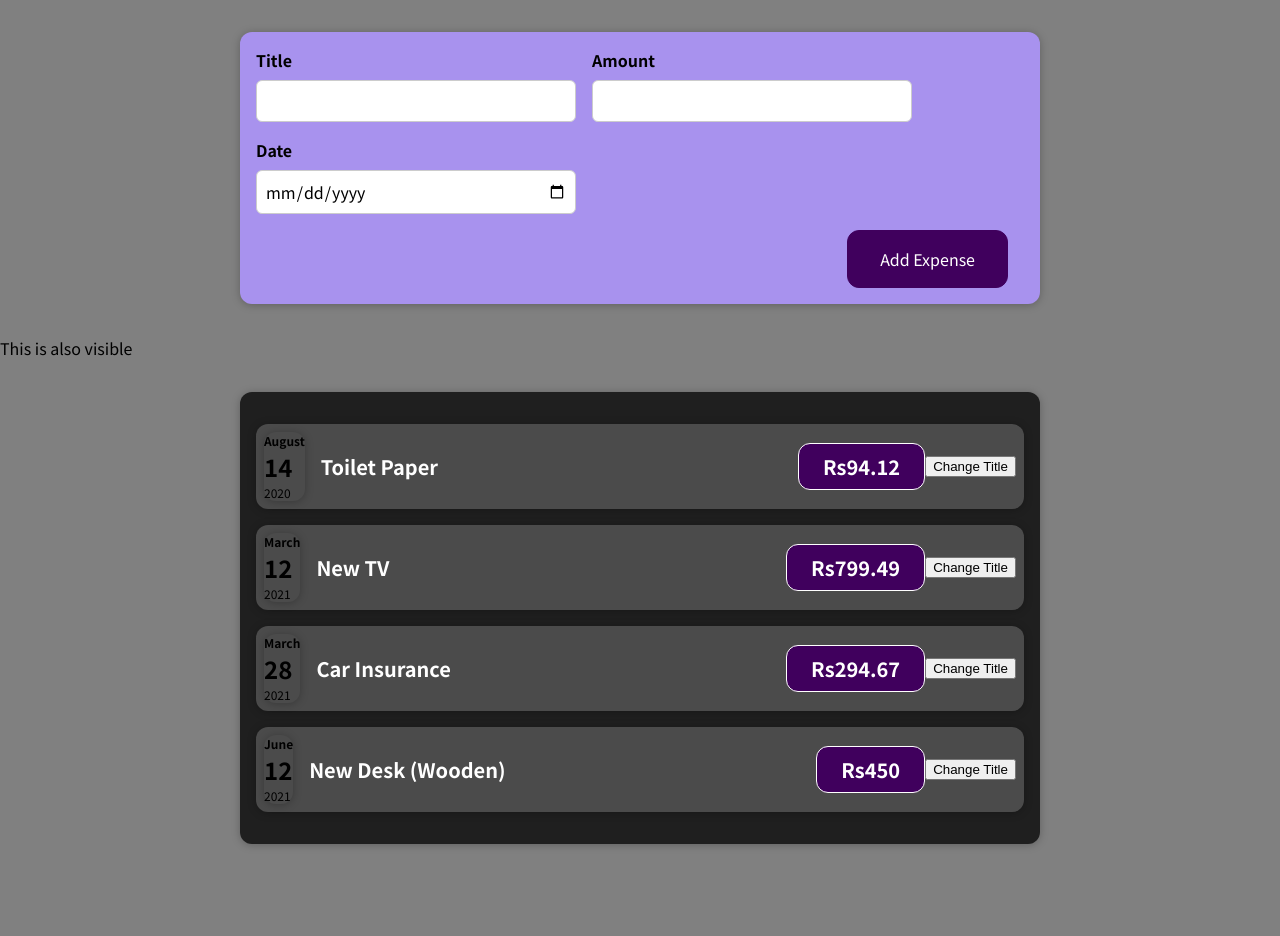
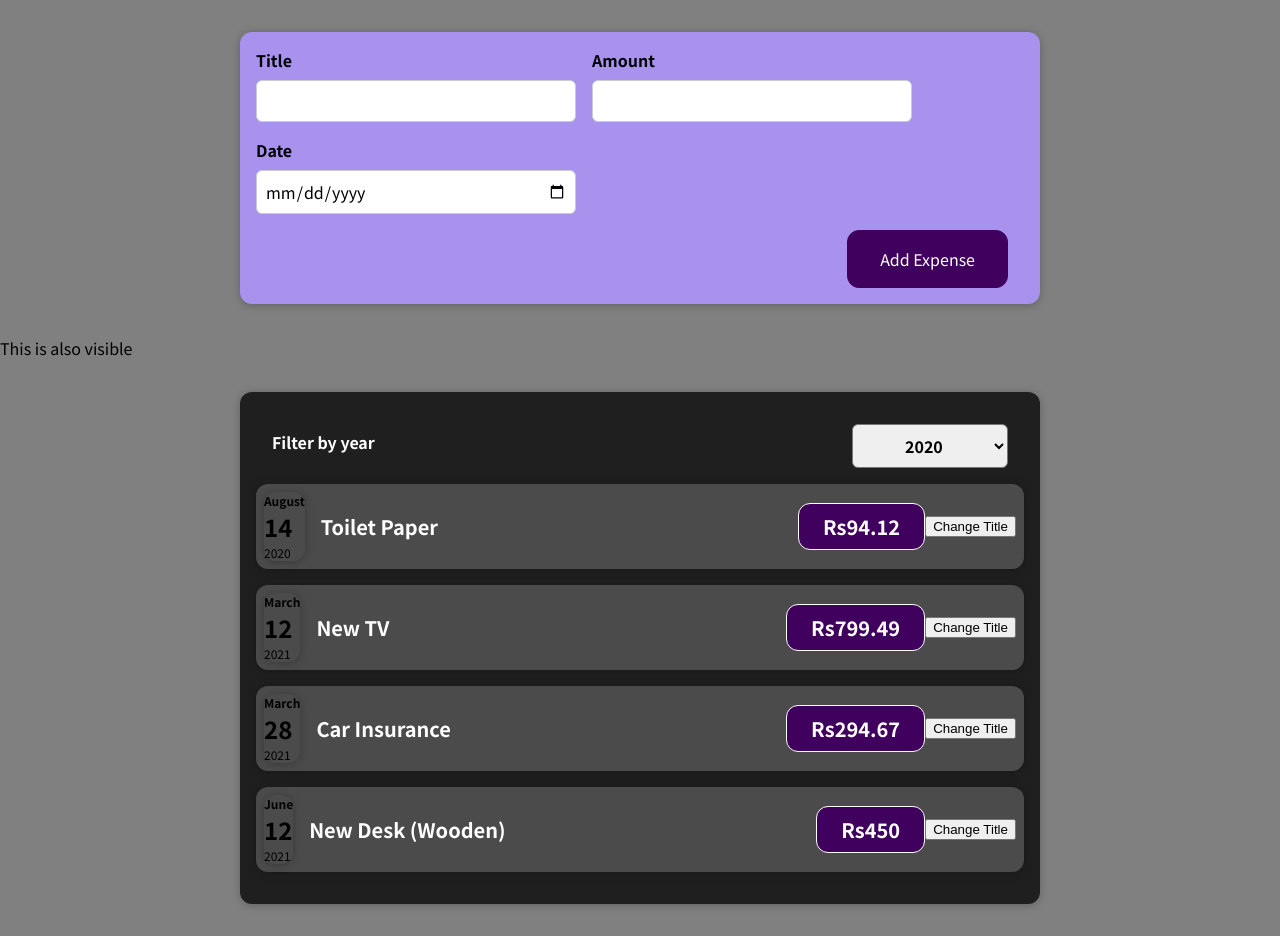
Before and after one commit to arnb-smnta/first_react_app, a React (Create React App) app: page / in a window 1280 px wide. Before the commit the page ends 876 px from the top, so only its background shows below. Built offline with nearby package versions, Linux system fonts and the light colour scheme.

Commit message:
added expense filter year with states

```diff
--- a/src/App.js
+++ b/src/App.js
@@ -22,9 +22,13 @@
       date: new Date(2021, 5, 12),
     },
   ];
+  const addExpenseHandler = (expense) => {
+    console.log("In app.js");
+    console.log(expense);
+  };
   return (
     <div>
-      <NewExpense />
+      <NewExpense onAddExpense={addExpenseHandler} />
       <p>This is also visible</p>
       <Expenses expenses={expenses}></Expenses>
     </div>
--- a/src/components/Expenses/Expenses.js
+++ b/src/components/Expenses/Expenses.js
@@ -1,10 +1,22 @@
+import react, { useState } from "react";
 import Card from "../UI/Card";
 import ExpenseItem from "./ExpenseItem";
+import ExpensesFilter from "./NewExpense/ExpensesFilter";
 import "./Expenses.css";
 
 export default function Expenses(props) {
+  const [filteredYear, setFilteredYear] = useState("2020");
+  const filterChangeHandler = (selectedYear) => {
+    setFilteredYear(selectedYear);
+  };
+
   return (
+    <div>
       <Card className="expenses">
+        <ExpensesFilter
+          selected={filteredYear}
+          onSaveYear={filterChangeHandler}
+        />
         <ExpenseItem
           title={props.expenses[0].title}
           amount={props.expenses[0].amount}
@@ -26,5 +38,6 @@
           date={props.expenses[3].date}
         ></ExpenseItem>
       </Card>
+    </div>
   );
 }
--- a/src/components/Expenses/NewExpense/ExpenseForm.js
+++ b/src/components/Expenses/NewExpense/ExpenseForm.js
@@ -1,28 +1,42 @@
 import React, { useState } from "react";
 import "./ExpenseForm.css";
-const ExpenseForm = () => {
+const ExpenseForm = (props) => {
   const [enteredTitle, setEnteredTitle] = useState("");
   const [enteredAmount, setEnteredAmount] = useState("");
   const [enteredDate, setEnteredDate] = useState("");
 
   const titleChangeHandler = (event) => {
     setEnteredTitle(event.target.value);
-    console.log(event);
   };
   const DateChangeHandler = (event) => {
     setEnteredDate(event.target.value);
-    console.log(event);
   };
   const AmountChangeHandler = (event) => {
     setEnteredAmount(event.target.value);
-    console.log(event);
+  };
+  const SubmitHandler = (event) => {
+    event.preventDefault();
+    const expenseData = {
+      title: enteredTitle,
+      amount: enteredAmount,
+      date: new Date(enteredDate),
+    };
+
+    props.onSaveData(expenseData);
+    setEnteredAmount("");
+    setEnteredDate("");
+    setEnteredTitle("");
   };
   return (
-    <form action="">
+    <form action="" onSubmit={SubmitHandler}>
       <div className="new-expense__controls">
         <div className="new-expense__control">
           <label htmlFor="">Title</label>
-          <input type="text" onChange={titleChangeHandler} />
+          <input
+            value={enteredTitle}
+            type="text"
+            onChange={titleChangeHandler}
+          />
         </div>
         <div className="new-expense__control">
           <label htmlFor="">Amount</label>
@@ -30,6 +44,7 @@
             type="number"
             min="0.01"
             step="0.01"
+            value={enteredAmount}
             onChange={AmountChangeHandler}
           />
         </div>
@@ -39,6 +54,7 @@
             type="date"
             min="2019-01-01"
             max="2023-05-23"
+            value={enteredDate}
             onChange={DateChangeHandler}
           />
         </div>
--- /dev/null
+++ b/src/components/Expenses/NewExpense/ExpensesFilter.css
@@ -0,0 +1,24 @@
+.expenses-filter {
+  color: white;
+  padding: 0 1rem;
+}
+
+.expenses-filter__control {
+  display: flex;
+  width: 100%;
+  align-items: center;
+  justify-content: space-between;
+  margin: 1rem 0;
+}
+
+.expenses-filter label {
+  font-weight: bold;
+  margin-bottom: 0.5rem;
+}
+
+.expenses-filter select {
+  font: inherit;
+  padding: 0.5rem 3rem;
+  font-weight: bold;
+  border-radius: 6px;
+}
--- /dev/null
+++ b/src/components/Expenses/NewExpense/ExpensesFilter.js
@@ -0,0 +1,25 @@
+import React from "react";
+
+import "./ExpensesFilter.css";
+
+const ExpensesFilter = (props) => {
+  const dropdownchangeHandler = (event) => {
+    console.log(event.target.value);
+    props.onSaveYear(event.target.value);
+  };
+  return (
+    <div className="expenses-filter">
+      <div className="expenses-filter__control">
+        <label>Filter by year</label>
+        <select value={props.selected} onChange={dropdownchangeHandler}>
+          <option value="2022">2022</option>
+          <option value="2021">2021</option>
+          <option value="2020">2020</option>
+          <option value="2019">2019</option>
+        </select>
+      </div>
+    </div>
+  );
+};
+
+export default ExpensesFilter;
--- a/src/components/Expenses/NewExpense/NewExpense.js
+++ b/src/components/Expenses/NewExpense/NewExpense.js
@@ -1,10 +1,17 @@
 import React from "react";
 import "./NewExpense.css";
 import ExpenseForm from "./ExpenseForm";
-const NewExpense = () => {
+const NewExpense = (props) => {
+  const SaveData = (enteredData) => {
+    const Data = {
+      ...enteredData,
+      id: Math.random().toString(),
+    };
+    props.onAddExpense(Data);
+  };
   return (
     <div className="new-expense">
-      <ExpenseForm></ExpenseForm>
+      <ExpenseForm onSaveData={SaveData}></ExpenseForm>
     </div>
   );
 };
```
Lines whose indentation alone changed are shown as unchanged.
